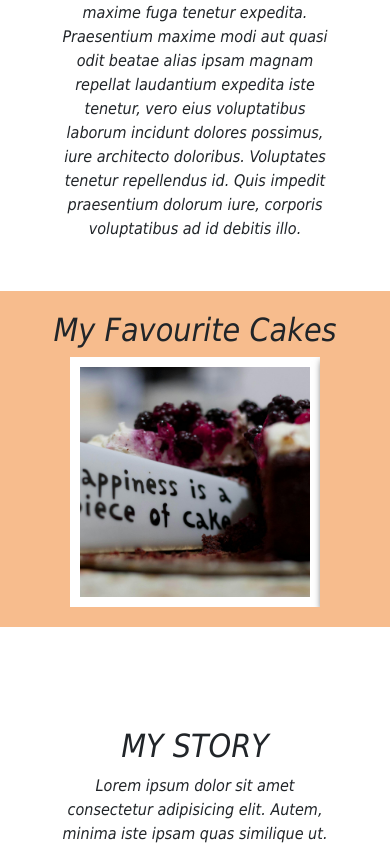
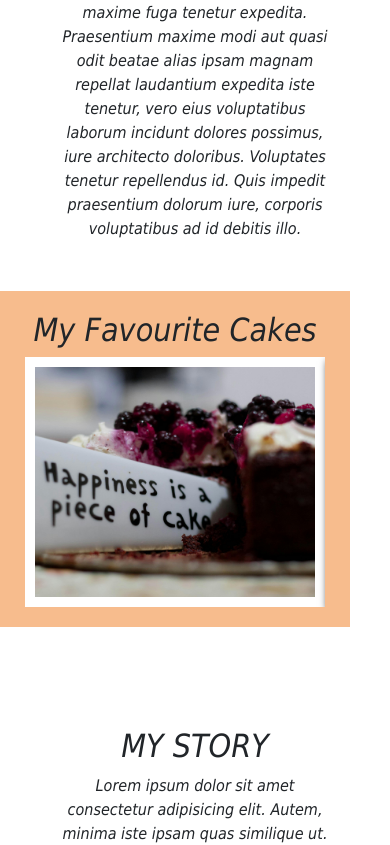
Before and after one commit to devbeckham007/ella-web, a plain HTML site: page about/about.html in a window 390 px wide. Shown: the part 972-1817 px from the top of the page. Drawn offline with Linux system fonts and the light colour scheme.

Commit message:
initial commit

```diff
--- a/about/about.css
+++ b/about/about.css
@@ -347,7 +347,7 @@ position: relative;
     /* margin-left: 10px; */
 }
 .third-sec{
-width: 390px;
+width: 350px;
 min-width: 300px;
 /* height: 1700px; */
 background-color: rgb(247, 188, 141);
@@ -361,7 +361,7 @@ box-sizing: border-box;
 position: relative;
 }
 .slide-container img{
-    width: 250px;
+    width: 300px;
     height: 250px;
     /* margin-left: 70px; */
     object-fit: cover;
@@ -369,7 +369,7 @@ position: relative;
      /* Hide all images initially */
 }
 .slide-container{
-    width: 250px;
+    width: 300px;
     height: fit-content;
     background-color: #ffffff;
     display: flex;
```
